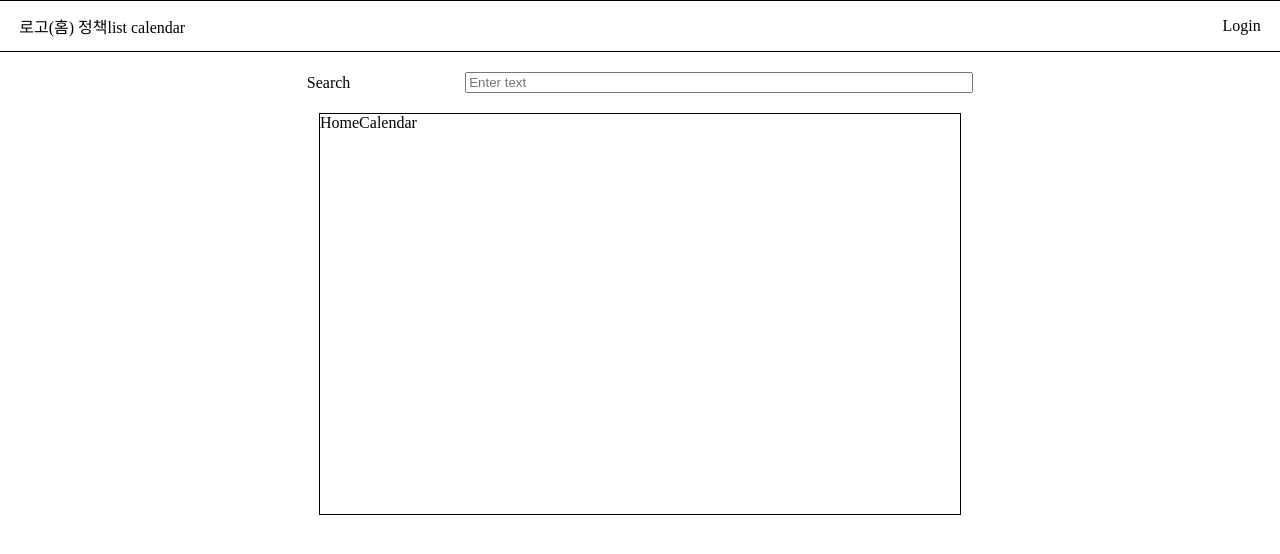
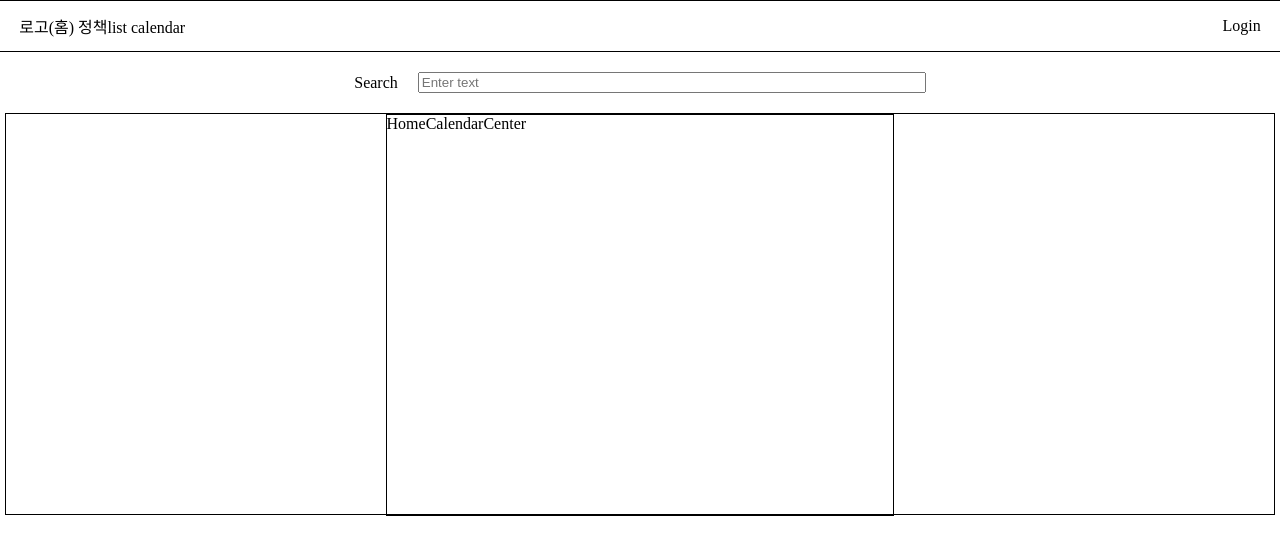
Before and after one commit to jihaneol/Jeongchaegi, a React (Create React App) app in the folder frontend/: page / in a window 1280 px wide. Shown: the top 554 px of the page. Built offline with nearby package versions, Linux system fonts and the light colour scheme.

Commit message:
홈 캘린더 / 서치바 중앙 정렬 등

```diff
--- a/frontend/src/components/Home.jsx
+++ b/frontend/src/components/Home.jsx
@@ -6,8 +6,8 @@ import home_styles from "../styles/Home.module.css"
 function HomeCalendar() {
 	return (
 		<div className={home_styles.home_calendar_wrap}>
-			<div>
-				HomeCalendar
+			<div className={home_styles.home_calendar_center}>
+				HomeCalendarCenter
 			</div>
 		</div>
 	)
--- a/frontend/src/styles/Home.module.css
+++ b/frontend/src/styles/Home.module.css
@@ -5,16 +5,27 @@
 	align-items: center;
 }
 
-.search_bar{
-	margin: 20px 0;
+.search_bar {
+	margin: 20px auto;
 	width: 70%;
 	display: flex;
-	justify-content: space-evenly;
 	align-items: center;
+	justify-content: center;
+}
+
+.search_bar>input {
+	margin-left: 20px;
 }
 
 .home_calendar_wrap {
-	width: 50%;
+	width: 99%;
 	height: 400px;
 	border: 1px solid black;
 }
+
+.home_calendar_center {
+	width: 40%;
+	height: 400px;
+	border: 1px solid black;
+	margin: 0px auto
+}
```
